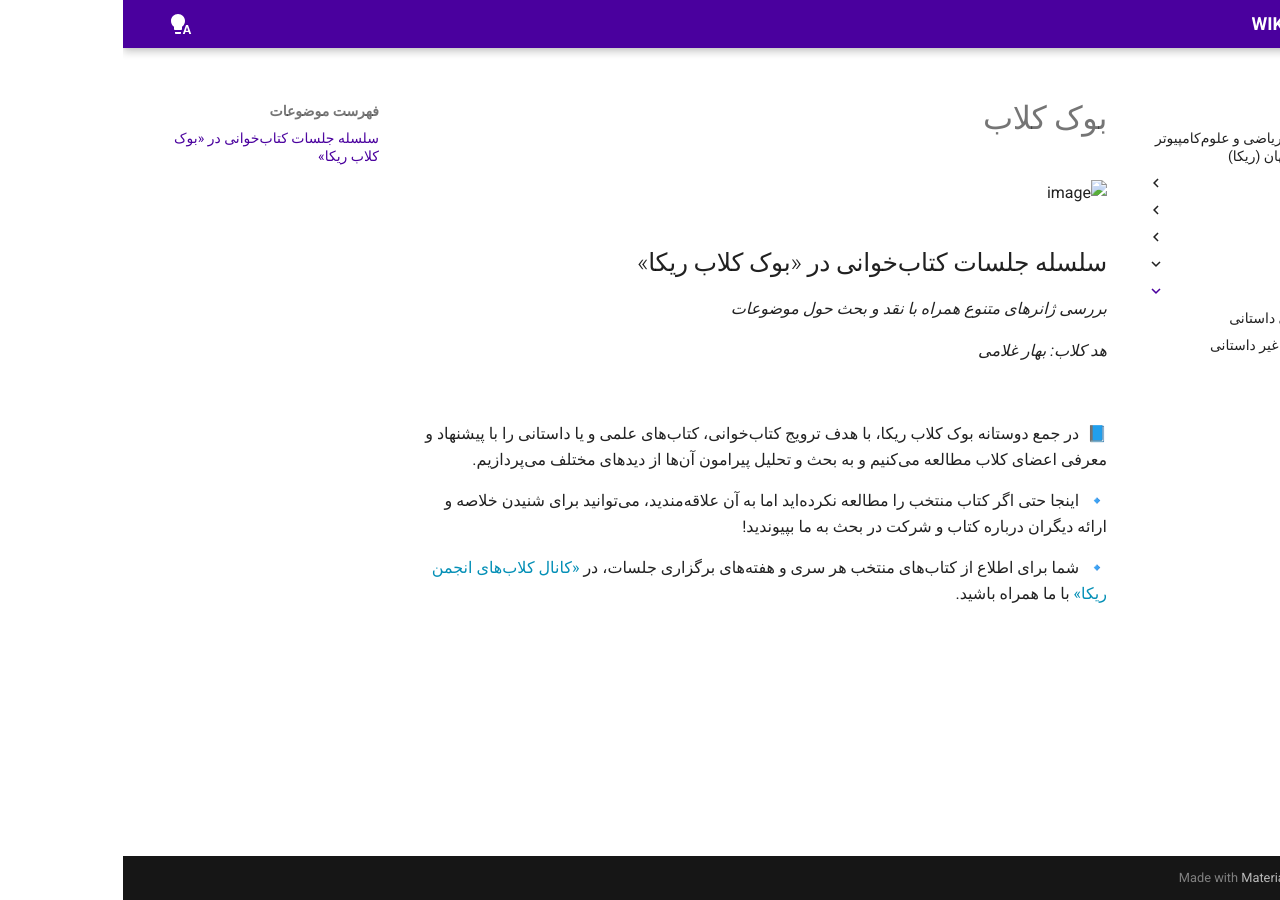
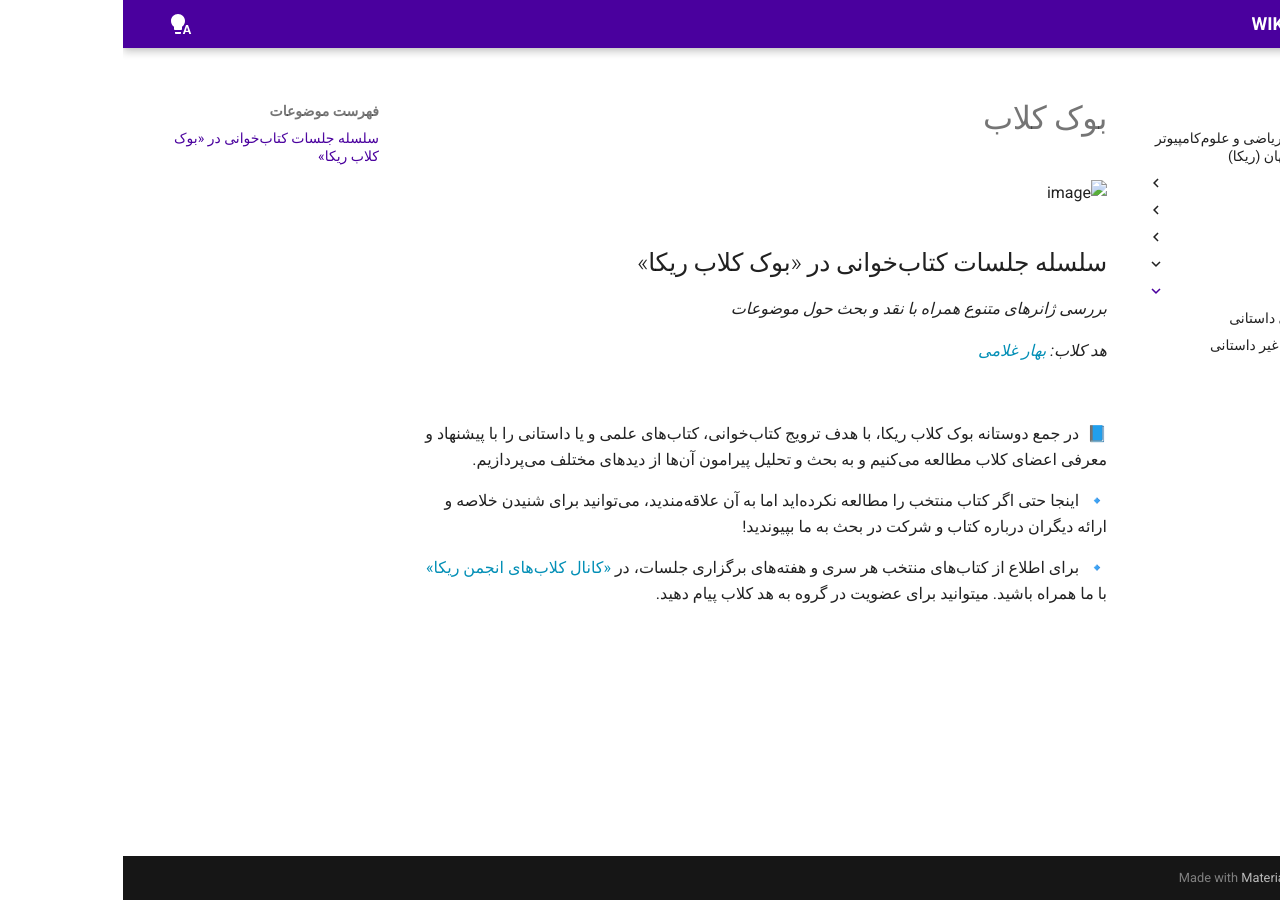
Before and after one commit to Amcsui/wiki, an MkDocs documentation site: the page built from docs/کلاب‌ها/بوک کلاب/index.md, in a window 1280 px wide. Built offline with MkDocs 1.6.1 and Material for MkDocs 9.7.7, drawn with Linux system fonts in a browser that asks for light colours.

Commit message:
Update index.md

```diff
--- a/docs/کلاب‌ها/بوک کلاب/index.md
+++ b/docs/کلاب‌ها/بوک کلاب/index.md
@@ -7,7 +7,7 @@
 *بررسی ژانرهای متنوع همراه با نقد و بحث حول موضوعات*
 
 
-*هد کلاب: بهار غلامی*
+*هد کلاب: [بهار غلامی](https://t.me/bahargholami2003)*
 
 ‌
 
@@ -18,4 +18,4 @@
 🔹  اینجا حتی اگر کتاب منتخب را مطالعه نکرده‌اید اما به آن علاقه‌مندید، می‌توانید برای شنیدن خلاصه و ارائه دیگران درباره کتاب‌ و شرکت در بحث به ما بپیوندید!
 
 
-🔹  شما برای اطلاع از کتاب‌های منتخب هر سری و هفته‌های برگزاری جلسات، در [«کانال کلاب‌های انجمن ریکا»](https://t.me/AMCSUIClubs) با ما همراه باشید.
+🔹  برای اطلاع از کتاب‌های منتخب هر سری و هفته‌های برگزاری جلسات، در [«کانال کلاب‌های انجمن ریکا»](https://t.me/AMCSUIClubs) با ما همراه باشید. میتوانید برای عضویت در گروه به هد کلاب پیام دهید.
```
